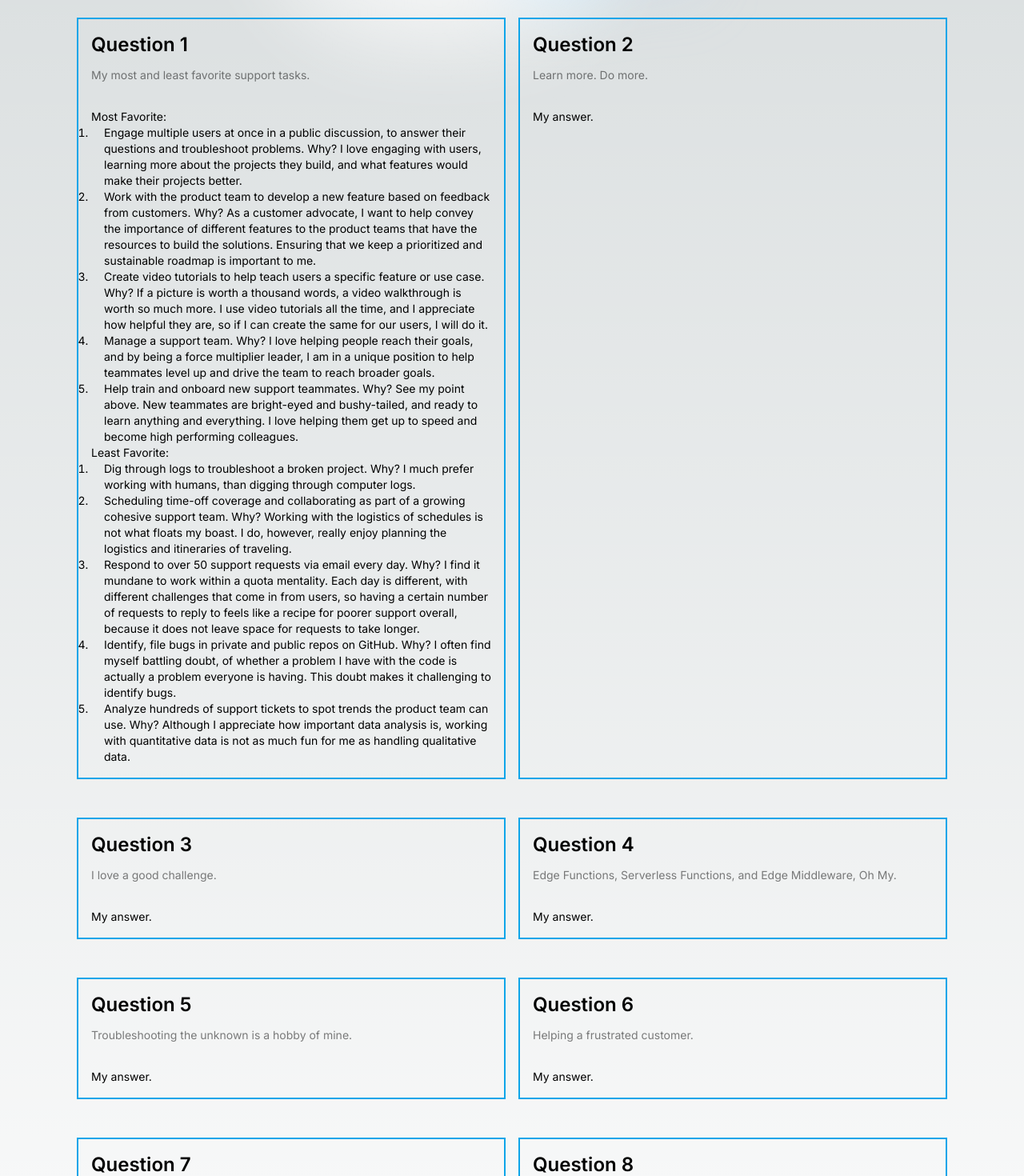
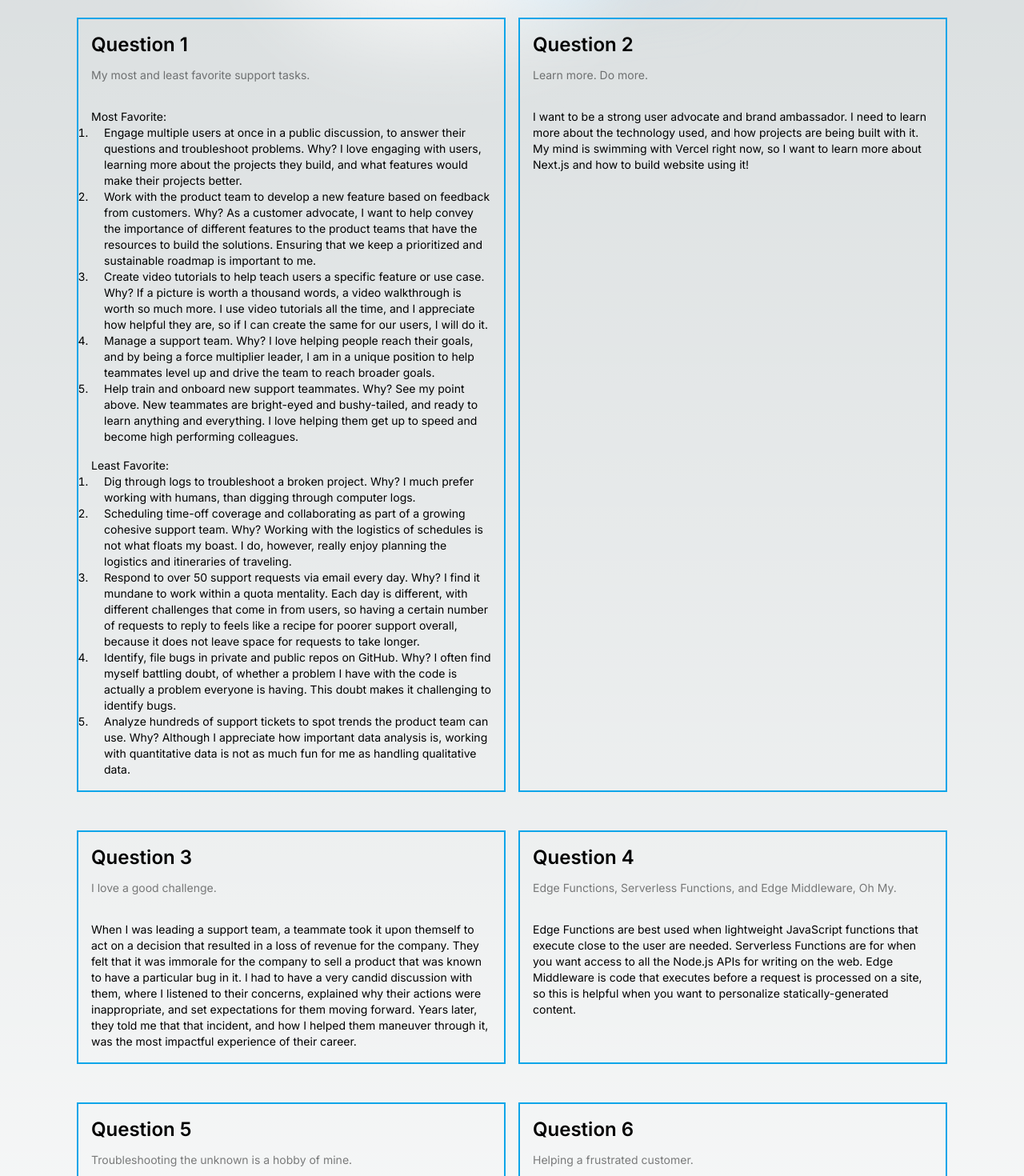
Before and after one commit to MindyPostoff/nextjs-boilerplate-example, a Next.js app: page / in a window 1280 px wide. Shown: the part 340-1810 px from the top of the page at 80% size. Built offline with nearby package versions, Linux system fonts and the light colour scheme.

Commit message:
Update page.tsx

```diff
--- a/app/page.tsx
+++ b/app/page.tsx
@@ -57,7 +57,7 @@ export default function Home() {
             <li className={`text-sm pl-4`}>Help train and onboard new support teammates. Why? See my point above. New teammates are bright-eyed and bushy-tailed, and ready to learn anything and everything. I love helping them get up to speed and become high performing colleagues.</li>
           </ul>
 
-          <p className={`m-0 max-w-[300ch] text-sm opacity-100`}>
+          <p className={`m-0 pt-4 max-w-[300ch] text-sm opacity-100`}>
             Least Favorite:
           </p>
           <ul className={`list-decimal`}>
@@ -75,7 +75,7 @@ export default function Home() {
             Learn more. Do more.
           </p>
           <p className={`m-0 max-w-[300ch] text-sm opacity-100`}>
-            My answer.
+            I want to be a strong user advocate and brand ambassador. I need to learn more about the technology used, and how projects are being built with it. My mind is swimming with Vercel right now, so I want to learn more about Next.js and how to build website using it!
           </p>
         </div>
         <div className={`mb-8 border-solid border-2 border-sky-500 p-4`}>
@@ -84,7 +84,7 @@ export default function Home() {
             I love a good challenge.
           </p>
           <p className={`m-0 max-w-[300ch] text-sm opacity-100`}>
-            My answer.
+            When I was leading a support team, a teammate took it upon themself to act on a decision that resulted in a loss of revenue for the company. They felt that it was immorale for the company to sell a product that was known to have a particular bug in it. I had to have a very candid discussion with them, where I listened to their concerns, explained why their actions were inappropriate, and set expectations for them moving forward. Years later, they told me that that incident, and how I helped them maneuver through it, was the most impactful experience of their career.
           </p>
         </div>
         <div className={`mb-8 border-solid border-2 border-sky-500 p-4`}>
@@ -93,7 +93,7 @@ export default function Home() {
             Edge Functions, Serverless Functions, and Edge Middleware, Oh My.
           </p>
           <p className={`m-0 max-w-[300ch] text-sm opacity-100`}>
-            My answer.
+            Edge Functions are best used when lightweight JavaScript functions that execute close to the user are needed. Serverless Functions are for when you want access to all the Node.js APIs for writing on the web. Edge Middleware is code that executes before a request is processed on a site, so this is helpful when you want to personalize statically-generated content.
           </p>
         </div>
         <div className={`mb-8 border-solid border-2 border-sky-500 p-4`}>
```
